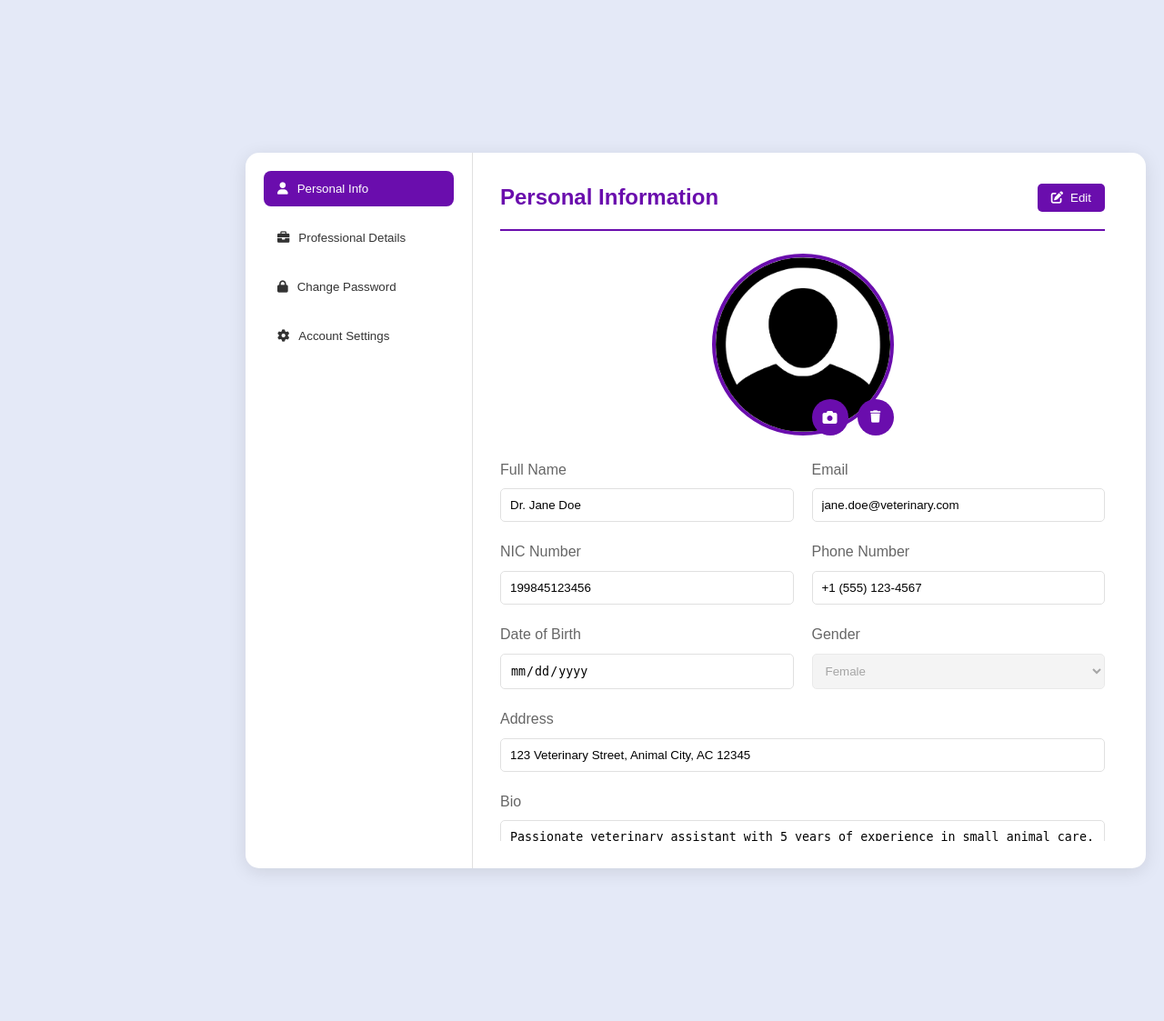
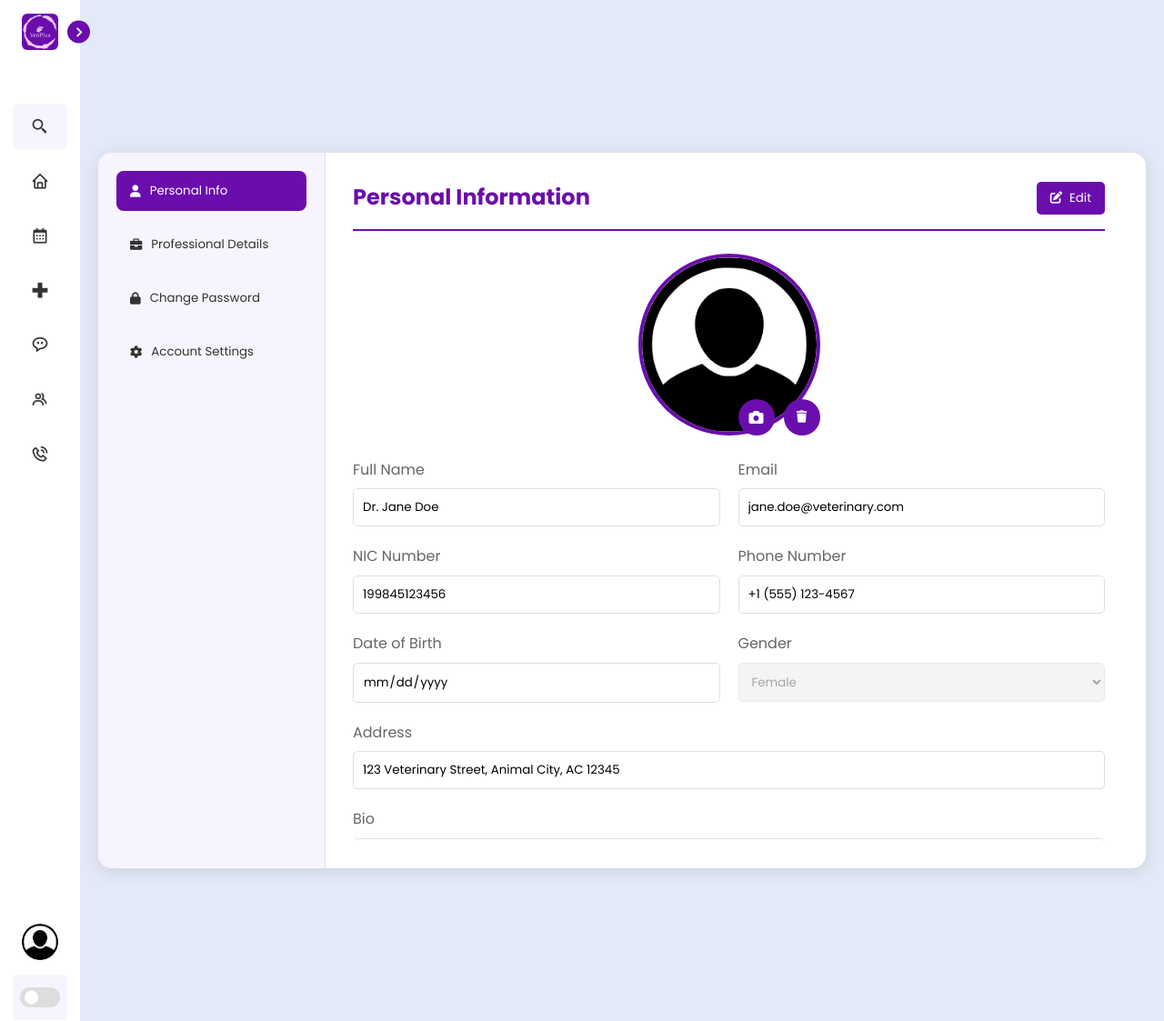
Before and after one commit to ravidu001/VetiPlusMVC, a PHP site: page /vetiplusMVC/assisprofile in a window 1280 px wide. Shown: the whole page at 91% size. Run offline with PHP 8.4, Linux system fonts and the light colour scheme.

Commit message:
complete assistant nav bar

```diff
--- a/app/views/assistant/assisprofile.view.php
+++ b/app/views/assistant/assisprofile.view.php
@@ -4,6 +4,8 @@
     <meta charset="UTF-8">
     <meta name="viewport" content="width=device-width, initial-scale=1.0">
     <title>Vet Assistant Profile</title>
+    <link rel="stylesheet" href="<?= ROOT ?>/assets/css/navbar/doctornav.css">
+    <link rel="icon" href="<?= ROOT ?>/assets/images/common/logo.png" type="image/png">
     <link rel="stylesheet" href="https://cdnjs.cloudflare.com/ajax/libs/font-awesome/6.0.0-beta3/css/all.min.css">
     <style>
         :root {
@@ -443,6 +445,8 @@
     </style>
 </head>
 <body>
+<?php require_once '../app/views/navbar/assistantnav.php'; ?>
+
     <div class="home">
         <div class="profile-container">
             <!-- Side Navigation -->
@@ -723,9 +727,13 @@
                 const actions = document.getElementById(actionId);
                 const inputs = form.querySelectorAll('input, select');
 
-                editBtn.addEventListener('click', () => {
-                    toggleEditMode(inputs, actions);
-                });
+                if (editBtn) {
+                    editBtn.addEventListener('click', () => {
+                        toggleEditMode(inputs, actions);
+                    });
+                } else {
+                //     console.log('editBtn element not found');
+                }
 
                 const resetBtn = actions.querySelector('[id$="ResetBtn"]');
                 resetBtn.addEventListener('click', () => {
--- /dev/null
+++ b/app/views/navbar/assistantnav.php
@@ -0,0 +1,205 @@
+<?php
+// Get the current file name (without query parameters)
+$current_page = basename($_SERVER['PHP_SELF']);
+?>
+<link href='https://unpkg.com/boxicons@2.1.4/css/boxicons.min.css' rel='stylesheet'>
+<link rel="icon" href="<?= ROOT ?>/assets/images/common/logo.png" type="image/png">
+<nav class="sidebar close">
+    <header>
+        <div class="image-text">
+            <span class="image">
+                <img src="<?= ROOT ?>/assets/images/common/logo.png" alt="logo">
+            </span>
+
+            <div class="text header-text">
+                <span class="name">VetiPlus</span>
+                <span class="profession">Pet Care</span>
+            </div>
+        </div>
+
+        <i class='bx bx-chevron-right toggle'></i>
+    </header>
+
+    <div class="menu-bar">
+        <div class="menu">
+
+            <li class="search-box">
+                <i class='bx bx-search-alt-2 icon'></i>
+                <input type="text" placeholder="Search...">
+            </li>
+
+            <ul class="menu-links">
+                <li class="nav-link <?= $current_page == '<?= ROOT ?>/Assistant/index' ? 'active' : '' ?>">
+                    <a href="<?= ROOT ?>/Assistant/index">
+                        <i class='bx bx-home icon'></i>
+                        <span class="text nav-text"> Home</span>
+                    </a>
+                </li>
+                <li class="nav-link" style="display:block">
+                    <a href="appointment.php" class="request-link">
+                        <i class='bx bx-calendar icon'></i>
+                        <span class="text nav-text">Doctor Request</span>
+                        <i class='bx bxs-down-arrow arrow first icon'></i>
+                    </a>
+                    <!-- Sub-menu should be inside the parent li -->
+
+                    <ul class="sub-menu">
+                        <li class="nav-link <?= $current_page == '<?= ROOT ?>/DoctorNewSession/index' ? 'active' : '' ?>">
+                            <a href="<?= ROOT ?>/DoctorNewSession/index">
+                                <i class='bx bx-calendar-plus icon'></i>
+                                <span class="text nav-text" style="font-size:14px;">Request</span>
+                            </a>
+                        </li>
+                        <li class="nav-link <?= $current_page == '<?= ROOT ?>/DoctorViewSession/index' ? 'active' : '' ?>">
+                            <a href="<?= ROOT ?>/DoctorViewSession/index">
+                                <i class='bx bx-calendar-event icon'></i>
+                                <span class="text nav-text" style="font-size:14px;">Accepted Request</span>
+                            </a>
+                        </li>
+                        <li class="nav-link <?= $current_page == '<?= ROOT ?>/DoctorSessionHistory/index' ? 'active' : '' ?>">
+                            <a href="<?= ROOT ?>/DoctorSessionHistory/index">
+                                <i class='bx bx-calendar-check icon'></i>
+                                <span class="text nav-text" style="font-size:14px;">Request History</span>
+                            </a>
+                        </li>
+                    </ul>
+
+                </li>
+
+                <div style="display:none;" id="hiddenListItems-Request">
+                    <li style="display:block"></li>
+                    <li style="display:block"></li>
+                    <li style="display:block"></li>
+                </div>
+
+                <li class="nav-link" style="display:block">
+                    <a href="#" class="Medical-link">
+                        <i class='bx bx-plus-medical icon'></i>
+                        <span class="text nav-text"> Medical</span>
+                        <i class='bx bxs-down-arrow arrow first icon'></i>
+                    </a>
+                    <ul class="sub-menu">
+                        <li class="nav-link <?= $current_page == '<?= ROOT ?>/DoctorPrescription/index' ? 'active' : '' ?>">
+                            <a href="<?= ROOT ?>/DoctorPrescription/index">
+                                <i class='bx bx-book-add icon'></i>
+                                <span class="text nav-text" style="font-size:14px;">Add Prescription</span>
+                            </a>
+                        </li>
+                        <li class="nav-link <?= $current_page == '<?= ROOT ?>/DoctorMedicalHistory/index' ? 'active' : '' ?>">
+                            <a href="<?= ROOT ?>/DoctorMedicalHistory/index">
+                                <i class='bx bx-history icon'></i>
+                                <span class="text nav-text" style="font-size:14px;">Medical History</span>
+                            </a>
+                        </li>
+                        <!-- <li class="nav-link <?= $current_page == '<?= ROOT ?>/DoctorCertificate/index' ? 'active' : '' ?>">
+                            <a href="<?= ROOT ?>/DoctorCertificate/index">
+                                <i class='bx bx-certification icon'></i>
+                                <span class="text nav-text" style="font-size:14px;">Create Certificate</span>
+                            </a>
+                        </li> -->
+                    </ul>
+
+                </li>
+
+                <div style="display:none;" id="hiddenListItems-Medical">
+                    <li style="display:block"></li>
+                    <li style="display:block"></li>
+                    <!-- <li style="display:block"></li> -->
+                </div>
+
+                <li class="nav-link" style="display:block">
+                    <a href="#" class="Review-link">
+                        <i class='bx bx-message-rounded-dots icon'></i>
+                        <span class="text nav-text"> Feedback</span>
+                        <i class='bx bxs-down-arrow arrow first icon'></i>
+                    </a>
+                    <ul class="sub-menu">
+                        <li class="nav-link <?= $current_page == '<?= ROOT ?>/DoctorReview/index' ? 'active' : '' ?>">
+                            <a href="<?= ROOT ?>/DoctorReview/index">
+                                <i class='bx bx-smile icon'></i>
+                                <span class="text nav-text" style="font-size:14px;">My Reviews</span>
+                            </a>
+                        </li>
+                        <li class="nav-link <?= $current_page == '<?= ROOT ?>/DoctorToreview/index' ? 'active' : '' ?>">
+                            <a href="<?= ROOT ?>/DoctorToreview/index">
+                                <i class='bx bx-upside-down icon'></i>
+                                <span class="text nav-text" style="font-size:14px;">To Review</span>
+                            </a>
+                        </li>
+                    </ul>
+
+                </li>
+
+                <div style="display:none;" id="hiddenListItems-Review">
+                    <li style="display:block"></li>
+                    <li style="display:block"></li>
+                </div>
+
+                <li class="nav-link <?= $current_page == 'aboutus.php' ? 'active' : '' ?>">
+                    <a href="aboutus.php">
+                        <i class='bx bx-group icon'></i>
+                        <span class="text nav-text"> About Us</span>
+                    </a>
+                </li>
+                <li class="nav-link <?= $current_page == '<?=ROOT ?>/doctorContactus/index' ? 'active' : '' ?>">
+                    <a href="<?= ROOT ?>/doctorContactus/index">
+                        <i class='bx bx-phone-call icon'></i>
+                        <span class="text nav-text"> Contact Us</span>
+                    </a>
+                </li>
+            </ul>
+        </div>
+
+        <div class="bottom-content">
+
+            <li class="nav-link" style="display:block">
+                <a href="#" class="Profile-link">
+                    <div class="profile">
+                        <img src='<?= ROOT ?>/assets/images/common/defaultProfile.png' alt='profile pictu'>
+                    </div>
+                    <span class="text nav-text"> Profile</span>
+                    <!-- <i class='bx bxs-down-arrow arrow first icon'></i> -->
+                    <i class='bx bxs-up-arrow arrow first icon' ></i>
+                </a>
+                <ul class="sub-menu">
+                    <li class="nav-link <?= $current_page == '<?=ROOT ?>/assisprofile/index' ? 'active' : '' ?>">
+                        <a href="<?= ROOT ?>/assisProfile/index">
+                            <i class='bx bx-edit icon'></i>
+                            <span class="text nav-text" style="font-size:14px;">Edit profile</span>
+                        </a>
+                    </li>
+                    <li class="nav-link <?= $current_page == 'toReview.php' ? 'active' : '' ?>">
+                        <a href="toReview.php">
+                            <i class='bx bx-log-out icon'></i>
+                            <span class="text nav-text" style="font-size:14px;">Sign out</span>
+                        </a>
+                    </li>
+                </ul>
+
+            </li>
+
+            <div style="display:none;" id="hiddenListItems-Profile">
+                <li style="display:block"></li>
+                <li style="display:block"></li>
+                </div>
+
+            <li class="mode">
+                <div class="moon-sun">
+                    <i class='bx bx-moon icon moon'></i>
+                    <i class='bx bx-sun icon sun'></i>
+                </div>
+                <span class="mode-text text">Dark Mode</span>
+
+                <div class="toggle-switch">
+                    <span class="switch"></span>
+                </div>
+            </li>
+        </div>
+    </div>
+</nav>
+
+<script src="<?= ROOT ?>/assets/js/navbar/darkmode.js"></script>
+<script src="<?= ROOT ?>/assets/js/vetAssistant/requestnavbar.js"></script>
+<script src="<?= ROOT ?>/assets/js/vetAssistant/medicalnavbar.js"></script>
+<script src="<?= ROOT ?>/assets/js/vetAssistant/reviewnavbar.js"></script>
+<script src="<?= ROOT ?>/assets/js/vetAssistant/profilenavbar.js"></script>
```
Also changed, not shown: public/assets/js/vetAssistant/medicalnavbar.js (added), public/assets/js/vetAssistant/profilenavbar.js (added), public/assets/js/vetAssistant/requestnavbar.js (added), public/assets/js/vetAssistant/reviewnavbar.js (added).
